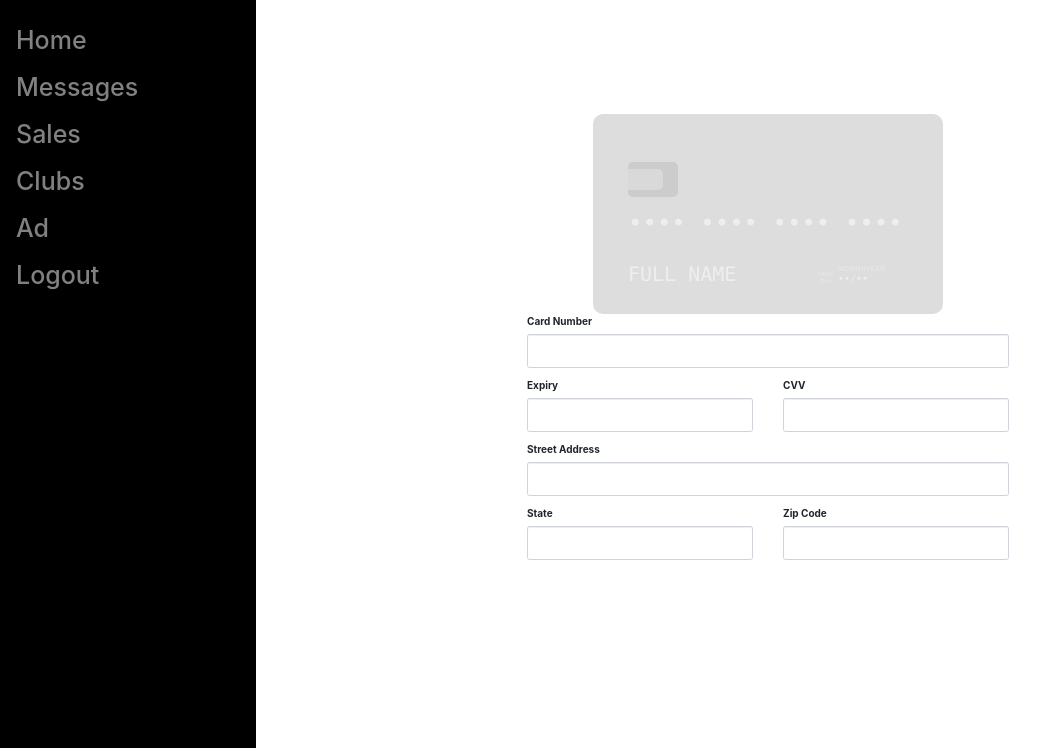
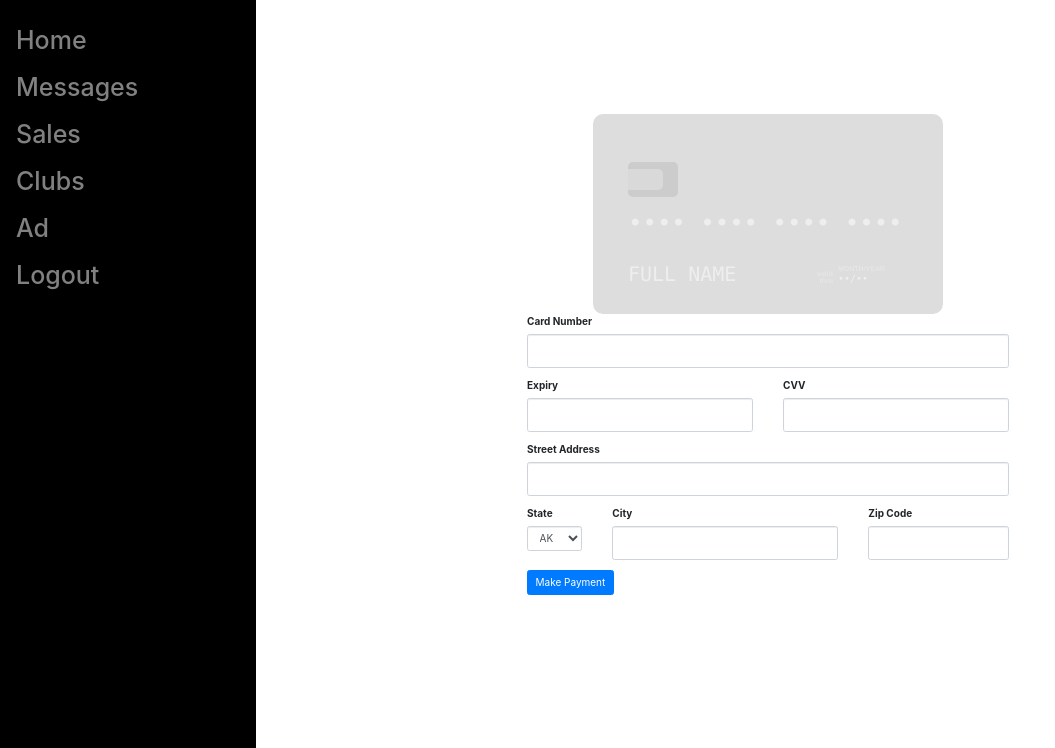
Before and after one commit to tarunsaijujjuru/ubs, a Flask app: page /payment/1 in a window 1280 px wide. Shown: the part 52-800 px from the top of the page, without its empty margins (0-1055 px from the left). Run offline with Flask 2, Linux system fonts and the light colour scheme; the visitor is signed in with stand-in values (Sample User, id 1); some libraries are stand-ins or nearby versions.

Commit message:
Changed layouts

```diff
--- a/app.py
+++ b/app.py
@@ -13,6 +13,7 @@ from flask import Flask, render_template, url_for, flash, redirect, request, ses
 from flask_wtf import FlaskForm
 from flask_bootstrap import Bootstrap
 from flask_uploads import UploadSet, configure_uploads, IMAGES, patch_request_class
+from wtforms.fields.core import SelectField
 from wtforms.fields.html5 import EmailField, IntegerField
 from bson import ObjectId
 from wtforms.widgets import TextArea
@@ -94,8 +95,9 @@ class card_deets_form(FlaskForm):
     expiry=StringField('Expiry', [validators.DataRequired()])
     cvc=StringField('CVV', [validators.DataRequired()])
     streetAddress = StringField('Street Address', [validators.DataRequired()])
-    stateAbbr= StringField('State', [validators.DataRequired()])
+    stateAbbr= SelectField('State', choices=["AK", "AL", "AR", "AS", "AZ", "CA", "CO", "CT", "DC", "DE", "FL", "GA", "GU", "HI", "IA", "ID", "IL", "IN", "KS", "KY", "LA", "MA", "MD", "ME", "MI", "MN", "MO", "MP", "MS", "MT", "NC", "ND", "NE", "NH", "NJ", "NM", "NV", "NY", "OH", "OK", "OR", "PA", "PR", "RI", "SC", "SD", "TN", "TX", "UM", "UT", "VA", "VI", "VT", "WA", "WI", "WV", "WY"])
     zipCode=StringField('Zip Code', [validators.DataRequired()])
+    billCity=StringField('City', [validators.DataRequired()])
     submit=SubmitField('Make Payment')
 
 
@@ -463,7 +465,7 @@ def messages():
         return render_template('messages.html', form=form, searchString=searchString)
     return render_template('messages.html', form=form)
 
-@app.route('/payment/<buy_id>', methods=['GET'])
+@app.route('/payment/<buy_id>', methods=['GET', 'POST'])
 def payment_portal(buy_id):
     if ('EmailID' not in session):
         print('Redirect')
--- a/templates/payment_prompt.html
+++ b/templates/payment_prompt.html
@@ -47,13 +47,20 @@
 							</div>
 							{{wtf.form_field(ccform.streetAddress)}}
 							<div class="row">
-								<div class="col-6">
+								<div class="col-2">
 									{{wtf.form_field(ccform.stateAbbr)}}
 								</div>
 								<div class="col-6">
+									{{wtf.form_field(ccform.billCity)}}
+								</div>
+								<div class="col-4">
 									{{wtf.form_field(ccform.zipCode)}}
 								</div>
 							</div>
+							<div class="d-grid gap-2">
+								{{wtf.form_field(ccform.submit, class="btn btn-primary ccDetails-submit-btn")}}
+							</div>
+
 					</form>
 
 				</div>
```
